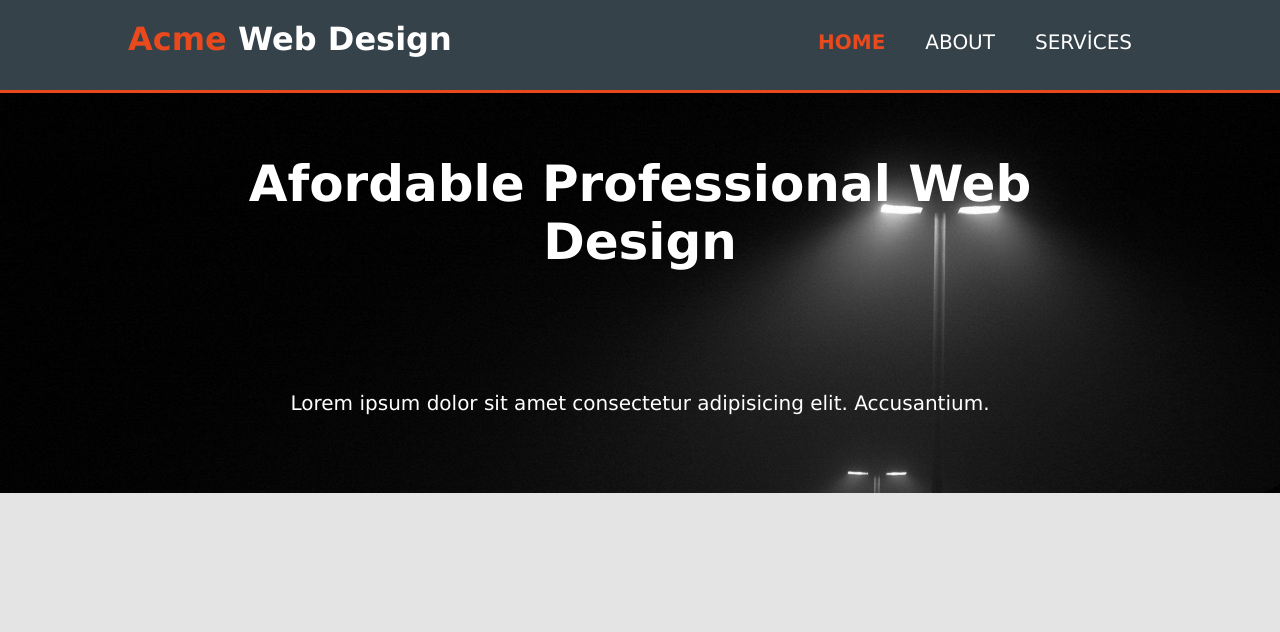
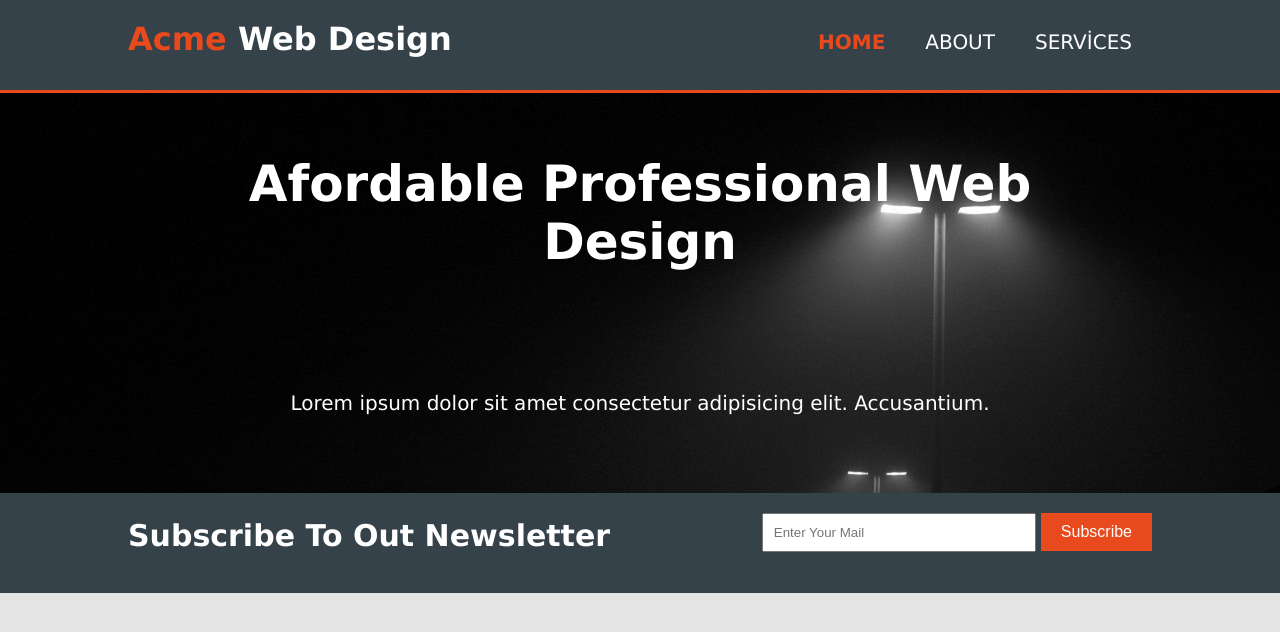
Before and after one commit to ysfarslanon/Kodluyoruz-FE, a plain HTML site: page 02 - Acme Web Design/index.html in a window 1280 px wide. Drawn offline with Linux system fonts and the light colour scheme.

Commit message:
subscribe

```diff
--- a/02 - Acme Web Design/index.html
+++ b/02 - Acme Web Design/index.html
@@ -31,6 +31,16 @@
       </div>
     </section>
 
+    <section id="subscribe">
+      <div class="container">
+        <h1>Subscribe To Out Newsletter</h1>
+        <form action="">
+          <input type="email" name="" id="email" placeholder="Enter Your Mail">
+          <button class="btn">Subscribe</button>
+        </form>
+      </div>
+    </section>
+
   </body>
   <script src="script.js"></script>
 </html>
--- a/02 - Acme Web Design/style.css
+++ b/02 - Acme Web Design/style.css
@@ -19,6 +19,13 @@ body{
 ul{
     margin: 0;
     padding: 0;
+}
+.btn{
+    background-color: var(--orange);
+    color: var(--white);
+    border: none;
+    padding: 10px 20px;
+    font-size: 16px;
 }
 
 header{
@@ -76,3 +83,22 @@ header a:hover{
     font-size: 20px;
     margin-top: 100px;
 }
+
+#subscribe{
+    background: var(--dark);
+    min-height: 100px;
+    color: var(--white);
+}
+#subscribe h1{
+    float: left;
+    font-size: 30px;
+}
+#subscribe form{
+    float: right;
+    margin-top: 20px;
+}
+#subscribe input[type="email"]{
+    padding: 10px;
+    height: 15px;
+    width: 250px;
+}
```
